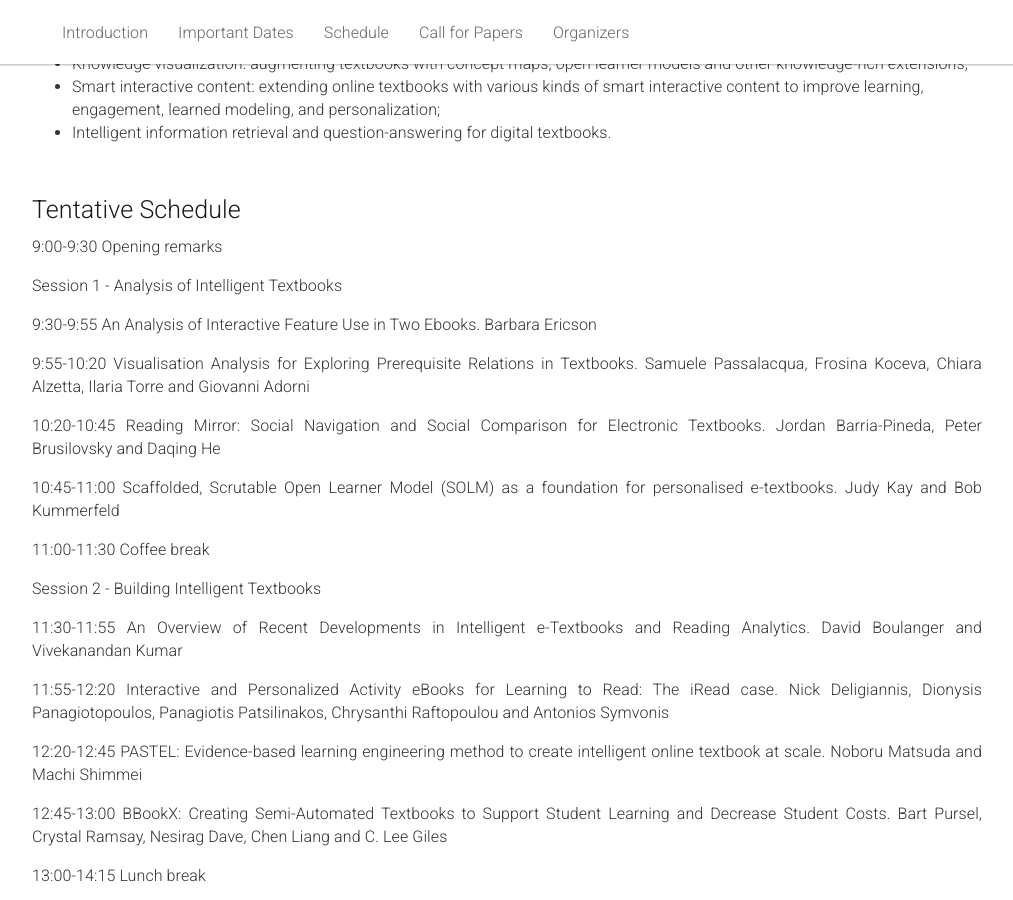
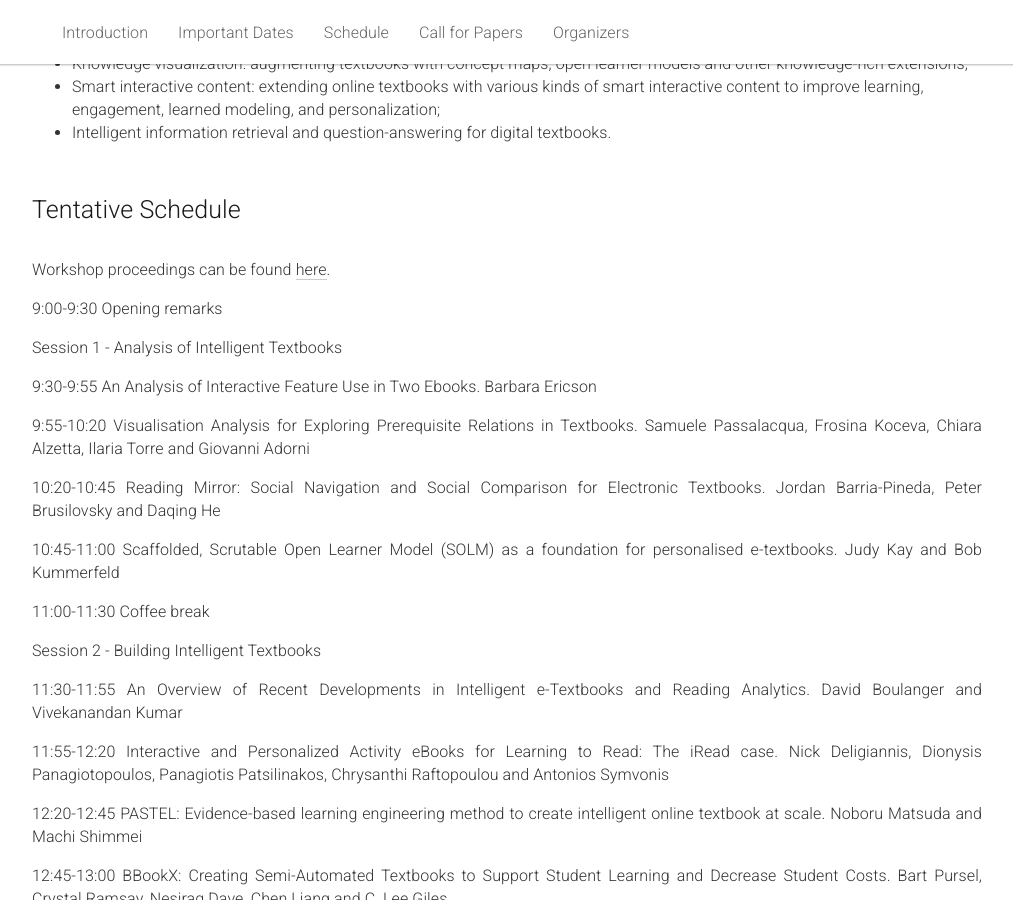
Before and after one commit to ml4ed/ml4ed.github.io, a Jekyll site: the page built from _posts/2019-03-21-2019-AIED-workshop.md, in a window 1280 px wide and 900 px high, scrolled down 874 px. Shown: the whole window, without its empty margins (133-1146 px from the left). Built offline with Jekyll 4.4.1, drawn with Linux system fonts in a browser that asks for light colours.

Commit message:
Update 2019-03-21-2019-AIED-workshop.md

```diff
--- a/_posts/2019-03-21-2019-AIED-workshop.md
+++ b/_posts/2019-03-21-2019-AIED-workshop.md
@@ -94,6 +94,10 @@ Intelligent information retrieval and question-answering for digital textbooks.
     <h2>Tentative Schedule</h2>
   </div>
 </div>
+
+<br>
+Workshop proceedings can be found <a href="http://ceur-ws.org/Vol-2384/">here</a>.
+<br>
 
 9:00-9:30 Opening remarks
 
```
